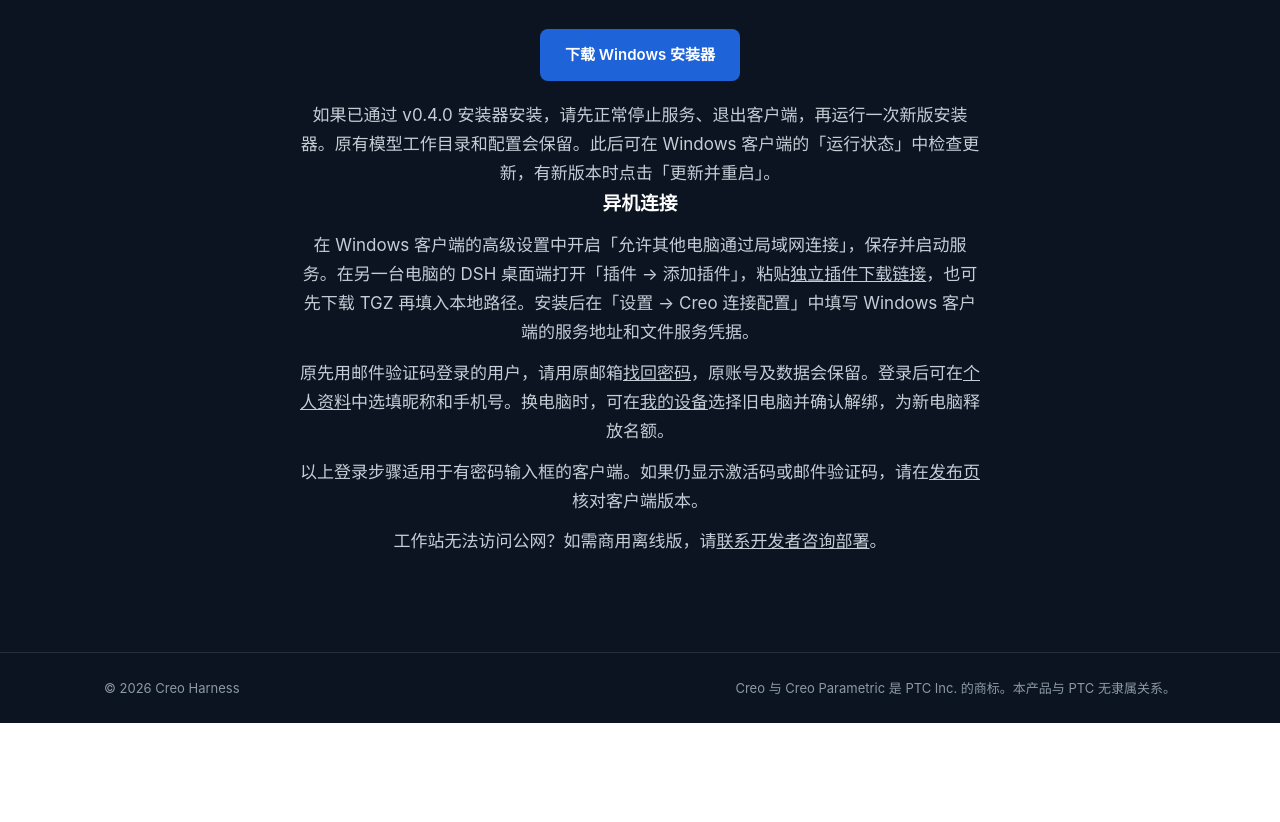
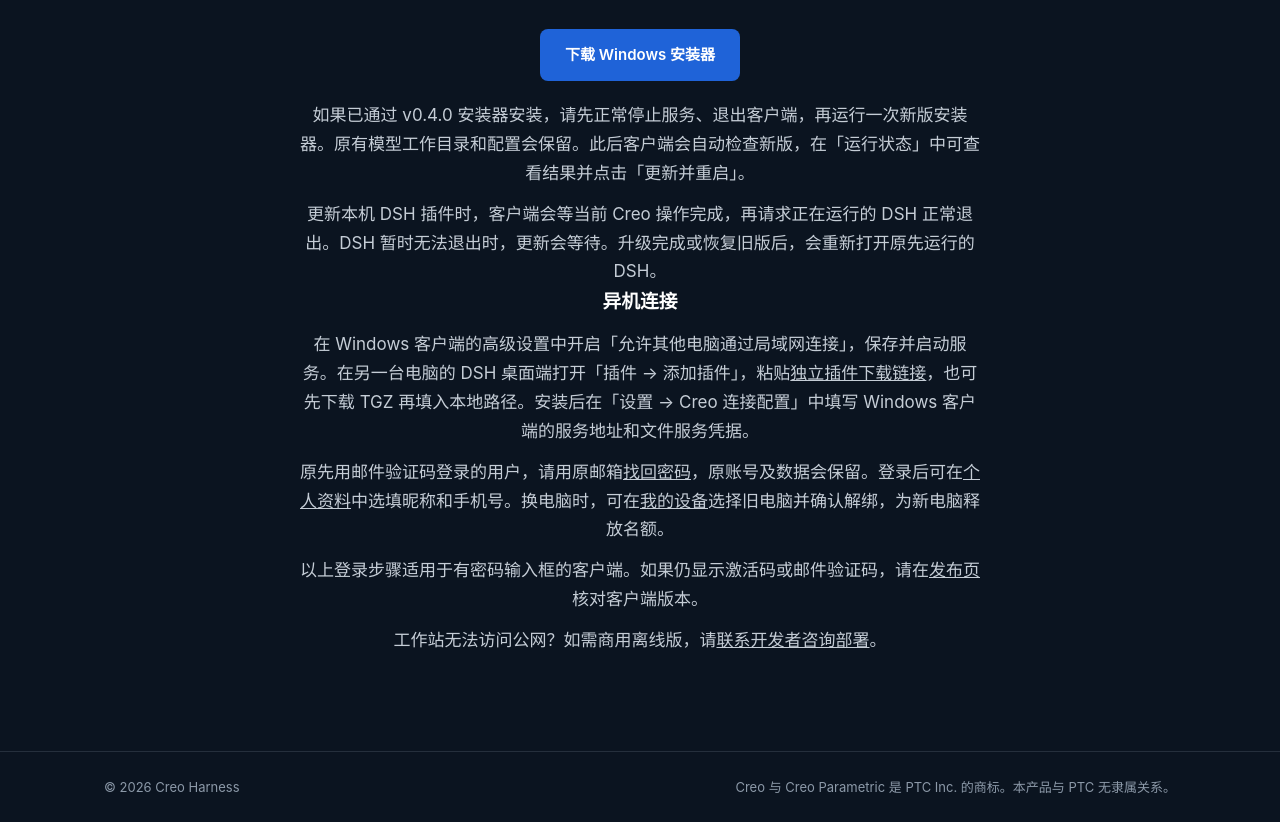
Before and after one commit to LLP2333/creo-harness-web, a plain HTML site: page index.html in a window 1280 px wide. Shown: the part 4322-5144 px from the top of the page. Before the commit the page ends 5045 px from the top, so only its background shows below. Drawn offline with Linux system fonts and the light colour scheme.

Commit message:
docs: describe DSH restart during client updates

```diff
--- a/index.html
+++ b/index.html
@@ -225,7 +225,8 @@
       <div class="download-actions">
         <a class="btn" href="https://github.com/LLP2333/creo-harness-web/releases/latest/download/CreoHarnessSetup.exe">下载 Windows 安装器</a>
       </div>
-      <p class="section-lede">如果已通过 v0.4.0 安装器安装，请先正常停止服务、退出客户端，再运行一次新版安装器。原有模型工作目录和配置会保留。此后可在 Windows 客户端的「运行状态」中检查更新，有新版本时点击「更新并重启」。</p>
+      <p class="section-lede">如果已通过 v0.4.0 安装器安装，请先正常停止服务、退出客户端，再运行一次新版安装器。原有模型工作目录和配置会保留。此后客户端会自动检查新版，在「运行状态」中可查看结果并点击「更新并重启」。</p>
+      <p class="section-lede">更新本机 DSH 插件时，客户端会等当前 Creo 操作完成，再请求正在运行的 DSH 正常退出。DSH 暂时无法退出时，更新会等待。升级完成或恢复旧版后，会重新打开原先运行的 DSH。</p>
       <h3 id="remote">异机连接</h3>
       <p class="section-lede">在 Windows 客户端的高级设置中开启「允许其他电脑通过局域网连接」，保存并启动服务。在另一台电脑的 DSH 桌面端打开「插件 → 添加插件」，粘贴<a href="https://github.com/LLP2333/creo-harness-web/releases/latest/download/creo-harness-dsh-plugin-creo.tgz">独立插件下载链接</a>，也可先下载 TGZ 再填入本地路径。安装后在「设置 → Creo 连接配置」中填写 Windows 客户端的服务地址和文件服务凭据。</p>
       <p class="section-lede">原先用邮件验证码登录的用户，请用原邮箱<a href="https://account.qvqw.date/reset">找回密码</a>，原账号及数据会保留。登录后可在<a href="https://account.qvqw.date/profile">个人资料</a>中选填昵称和手机号。换电脑时，可在<a href="https://account.qvqw.date/devices">我的设备</a>选择旧电脑并确认解绑，为新电脑释放名额。</p>
```
